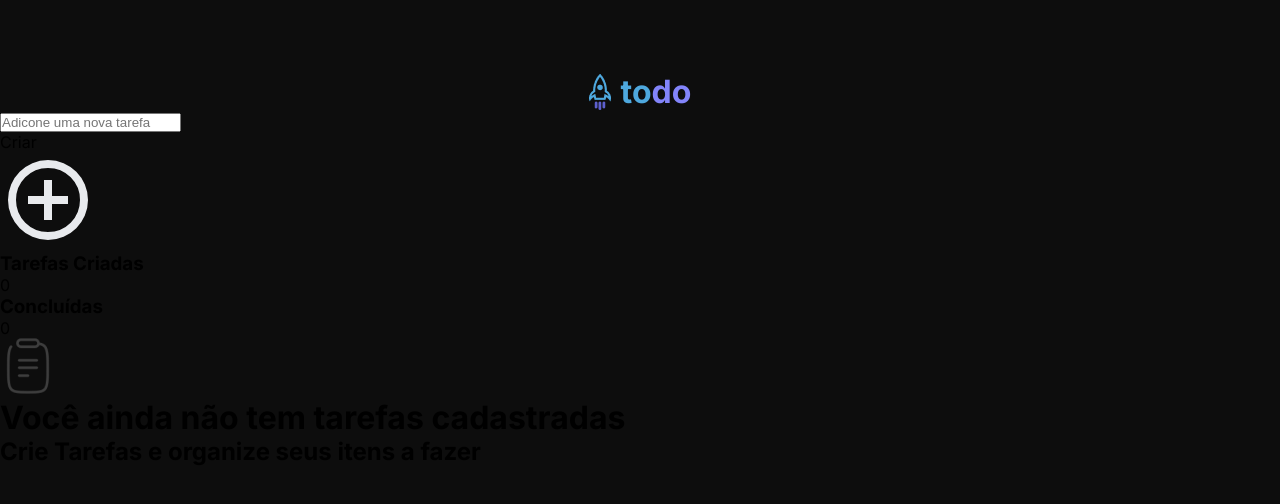
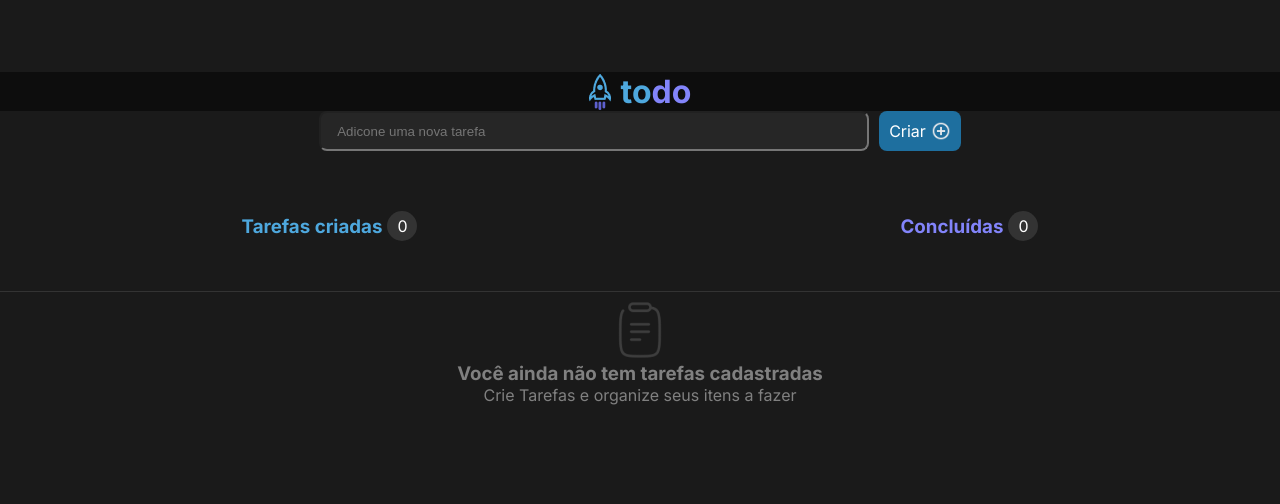
Before and after one commit to luanabrizola/ToDoListDW, a plain HTML site: page index.html in a window 1280 px wide. Drawn offline with Linux system fonts and the light colour scheme.

Commit message:
Updates
Fazendo CSS e arrumando HTML

```diff
--- a/index.html
+++ b/index.html
@@ -27,17 +27,20 @@
     <div class="tasks">
         <div class="info">
             <div class="created">
-                <h3>Tarefas Criadas</h3>
-                <p id="createdCounter">0</p>
+                <h3 id="Criar">Tarefas criadas</h3>
+                <p id="createdCounter" class="Counter">0</p>
             </div>
             <div class="done">
-                <h3>Concluídas</h3>
-                <p id="doneCounter">0</p>
+                <h3 id="Concluida">Concluídas</h3>
+                <p id="doneCounter" class="Counter">0</p>
             </div>
         </div>
-        <img src="imagens/Clipboard.png" alt="Clipboard Icon">
-        <h1>Você ainda não tem tarefas cadastradas</h1>
-        <h2>Crie Tarefas e organize seus itens a fazer</h2>
+        <div class="tarefas">
+            <img src="imagens/Clipboard.png" alt="Clipboard Icon">
+            <h3>Você ainda não tem tarefas cadastradas</h3>
+            <p>Crie Tarefas e organize seus itens a fazer</p>
+        </div>
+
     </div>
 
 
--- a/style.css
+++ b/style.css
@@ -1,12 +1,13 @@
 @import url('https://fonts.googleapis.com/css2?family=Inter:wght@100..900&family=Open+Sans:ital,wght@0,300..800;1,300..800&family=Poppins:ital,wght@0,100;0,200;0,300;0,400;0,500;0,600;0,700;0,800;0,900;1,100;1,200;1,300;1,400;1,500;1,600;1,700;1,800;1,900&display=swap');
 
-*{
+* {
     padding: 0;
     margin: 0;
     box-sizing: border-box;
 }
 
-:root{
+:root {
+    --fundo:#1a1a1a;
     --header: #0D0D0D;
     --button: #1E6F9F;
     --concluidoRoxo: #8284FA;
@@ -16,18 +17,21 @@
     --Barra: #262626;
 }
 
-body{
+body {
     font-family: "Inter", sans-serif;
+    color: white;
+    background-color: var(--fundo);
+}
+header{
     background-color: var(--header);
 }
-
-.topo{
+.topo {
     margin-top: 72px;
     display: flex;
     justify-content: center;
 }
 
-.logoTitulo{
+.logoTitulo {
     display: flex;
     align-items: center;
 }
@@ -36,8 +40,8 @@ body{
     margin-right: 10px;
 }
 
-.logoTitulo h1{
-    color: purple ;
+.logoTitulo h1 {
+    color: purple;
 }
 
 
@@ -48,3 +52,78 @@ body{
 .color2 {
     color: var(--concluidoRoxo);
 }
+
+.adicionar {
+    display: flex;
+    justify-content: center;
+}
+
+.adicionar input {
+    height: 40px;
+    width: 550px;
+    background-color: var(--Barra);
+    padding: 16px;
+    border-radius: 8px;
+}
+
+.botao {
+    display: flex;
+    color: white;
+    margin-left: 10px;
+    align-items: center;
+    background-color: var(--button);
+    border-radius: 8px;
+    padding: 10px;
+}
+
+.botao p {
+    margin-right: 5px;
+}
+
+.botao img {
+    width: 20px;
+    height: auto;
+}
+
+.tasks {
+    text-align: center;
+    margin-top: 60px;
+}
+
+.info {
+    display: flex;
+    justify-content: space-around;
+}
+
+#Criar {
+    color: var(--tarefaCridaAzul);
+}
+
+#Concluida {
+    color: var(--concluidoRoxo);
+}
+
+.Counter {
+    background-color: var(--FundoNumero);
+    padding: 5px 10px;
+    border-radius: 50%;
+    margin-left: 5px;
+}
+
+.created,
+.done {
+    display: flex;
+    align-items: center;
+}
+
+.tarefas {
+    text-align: center;
+    margin-top: 50px;
+    padding: 10px;
+    color: var(--Mensagem);
+    border-top: 1px solid var(--FundoNumero);
+}
+
+.tarefas h1{
+    color: var(--Mensagem);
+}
```
